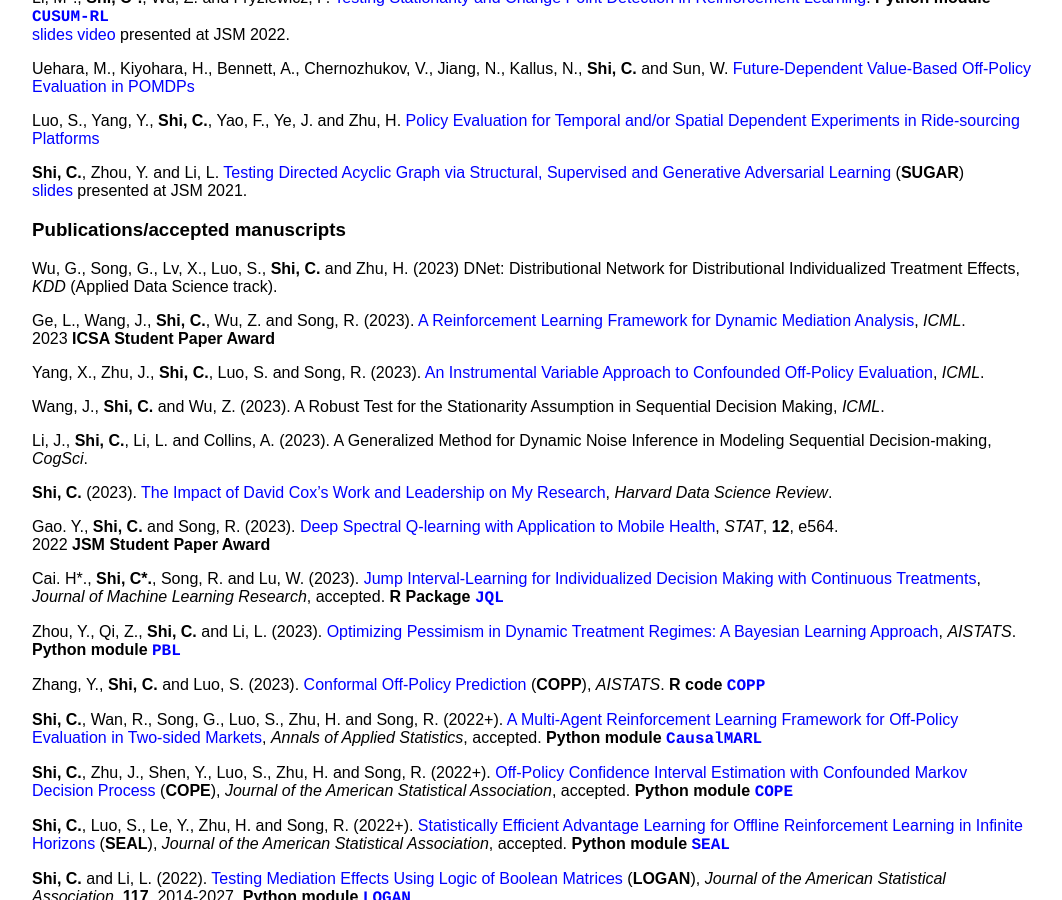
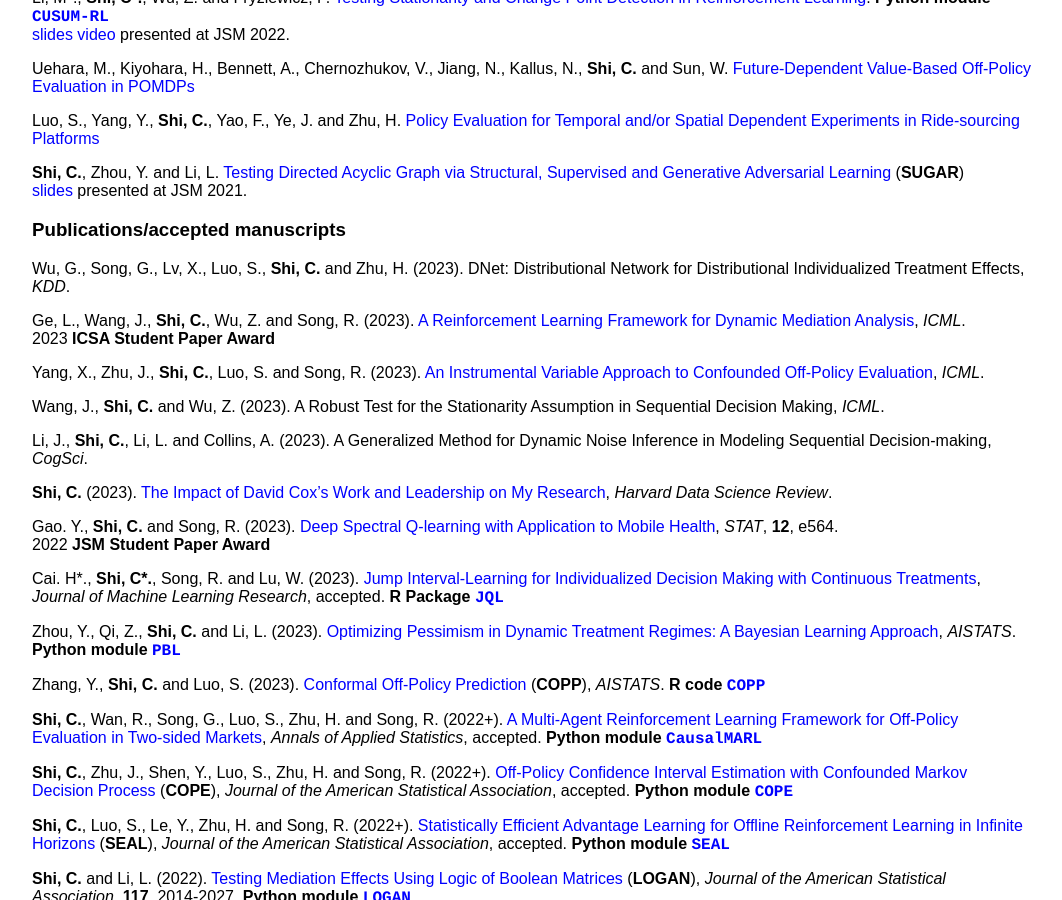
Before and after one commit to callmespring/callmespring.github.io, a Jekyll site: the page built from publication.md, in a window 1280 px wide and 900 px high, scrolled down 497 px. Shown: the whole window, without its empty margins (108-1170 px from the left). Built offline with Jekyll 4.4.1, drawn with Linux system fonts in a browser that asks for light colours.

Commit message:
Update publication.md

```diff
--- a/publication.md
+++ b/publication.md
@@ -40,7 +40,7 @@
 
 ### Publications/accepted manuscripts
 
-Wu, G., Song, G., Lv, X., Luo, S., **Shi, C.** and Zhu, H. (2023) DNet: Distributional Network for Distributional Individualized Treatment Effects, _KDD_ (Applied Data Science track).
+Wu, G., Song, G., Lv, X., Luo, S., **Shi, C.** and Zhu, H. (2023). DNet: Distributional Network for Distributional Individualized Treatment Effects, _KDD_.
 
 Ge, L., Wang, J., **Shi, C.**, Wu, Z. and Song, R. (2023). [A Reinforcement Learning Framework for Dynamic
 Mediation Analysis](https://arxiv.org/pdf/2301.13348.pdf), _ICML_. <br/>2023 **ICSA Student Paper Award**
```
